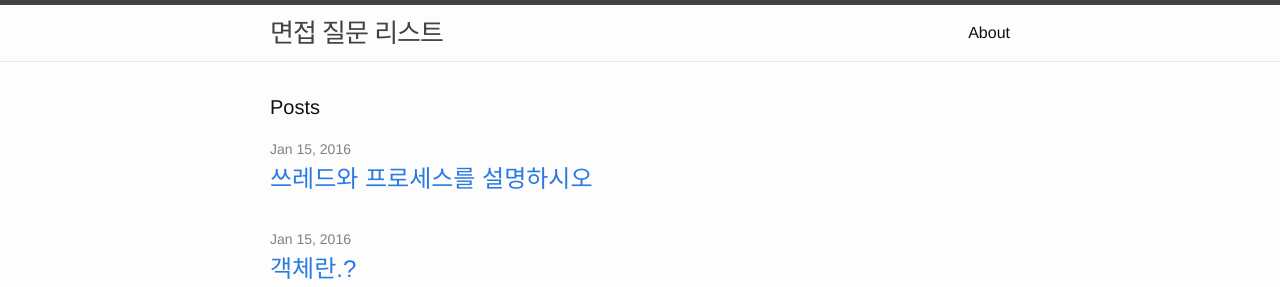
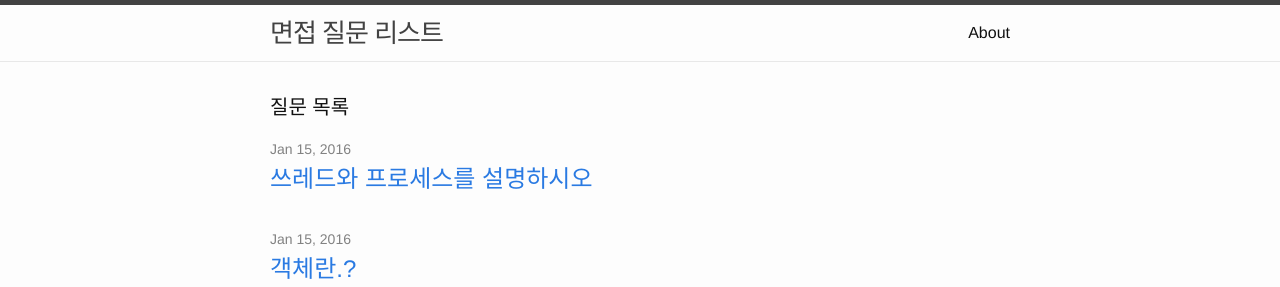
Before and after one commit to ddakshe/blog-interview, a Jekyll site: the page built from index.html, in a window 1280 px wide. Shown: the top 287 px of the page. Built offline with Jekyll 4.4.1, drawn with Linux system fonts in a browser that asks for light colours.

Commit message:
글자 변경

```diff
--- a/index.html
+++ b/index.html
@@ -4,7 +4,7 @@ layout: default
 
 <div class="home">
 
-  <h1 class="page-heading">Posts</h1>
+  <h1 class="page-heading">질문 목록</h1>
 
   <ul class="post-list">
     {% for post in site.posts %}
```
